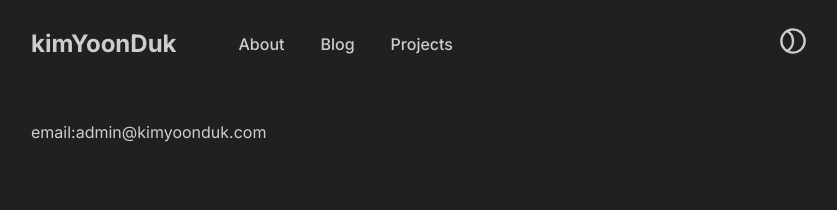
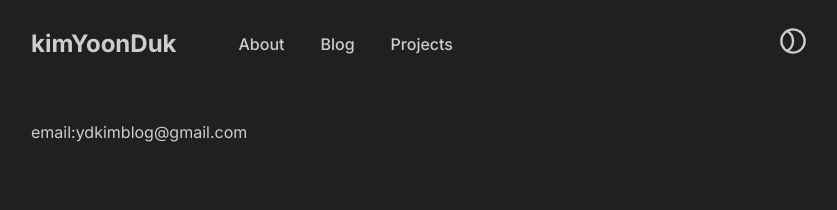
Before and after one commit to kimyoonduk/dotcom, a Next.js app: page /contact in a window 1280 px wide. Shown: the top 210 px of the page, without its empty margins (217-1054 px from the left). Built offline with nearby package versions, Linux system fonts and the light colour scheme.

Commit message:
Update contact email address

```diff
--- a/app/(subpages)/contact/page.tsx
+++ b/app/(subpages)/contact/page.tsx
@@ -3,7 +3,7 @@
 import { useState, useEffect } from "react";
 
 const Contact = () => {
-  const email = ["admin", "kimyoonduk.com"];
+  const email = ["ydkimblog", "gmail.com"];
   const [emailLink, setEmailLink] = useState("");
 
   useEffect(() => {
```
